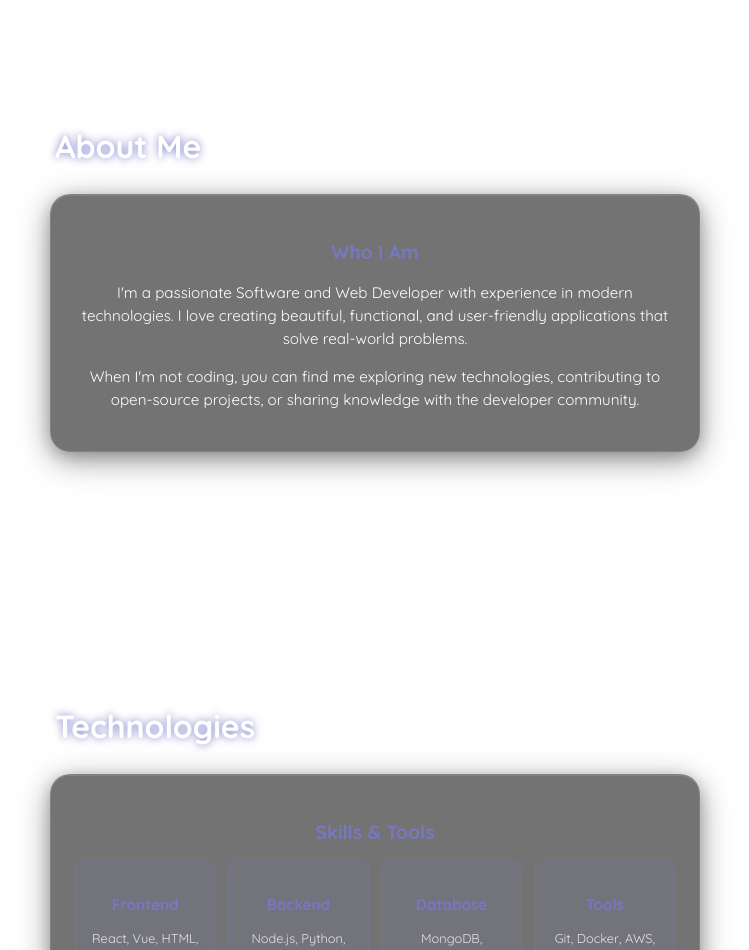
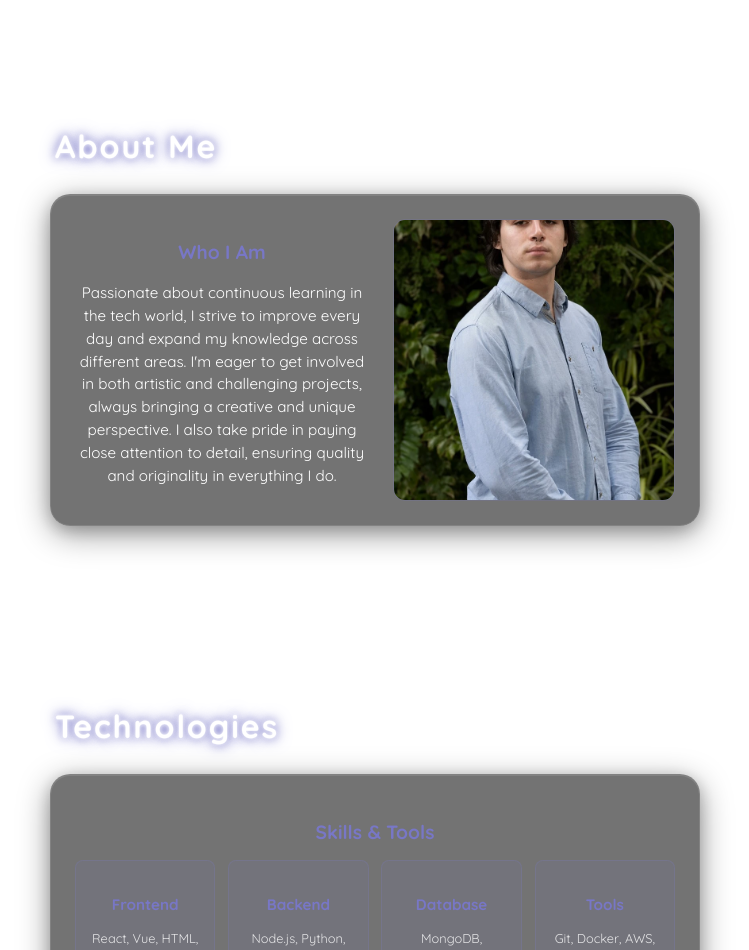
Before and after one commit to nyacho04/NaniPortfolio, a React (Vite) app in the folder portfoliopage/: page / in a window 1280 px wide. Shown: the part 1620-2570 px from the top of the page, without its empty margins (265-1014 px from the left). Built offline with nearby package versions, Linux system fonts and the light colour scheme.

Commit message:
about me updated

```diff
--- a/portfoliopage/src/App.css
+++ b/portfoliopage/src/App.css
@@ -228,15 +228,22 @@ body {
 
 .section-title {
   font-size: 2rem;
-  font-weight: 700;
+  font-weight: 900;
   margin-bottom: 1rem;
   margin-left: -40px;
-  text-shadow: 0 0 8px #7877c6, 0 0 16px #fff;
+  text-shadow:
+    0 0 4px #fff,
+    0 0 8px #7877c6,
+    0 0 16px #7877c6,
+    0 0 2px #fff;
+  -webkit-text-stroke: 0.5px rgba(255, 255, 255, 0.3);
   align-self: center;
   font-family: 'Quicksand', system-ui, Avenir, Helvetica, Arial, sans-serif;
   width: 100%;
   max-width: 600px;
   text-align: left;
+  color: #fff;
+  letter-spacing: 2px;
 }
 
 .glassmorphism-panel {
@@ -262,6 +269,14 @@ body {
     0 12px 40px 0 rgba(0, 0, 0, 0.5),
     0 6px 20px 0 rgba(0, 0, 0, 0.3),
     inset 0 1px 0 rgba(255, 255, 255, 0.15);
+}
+
+.about-panel:hover {
+  background: rgba(23, 23, 23, 0.6);
+  box-shadow:
+    0 8px 32px 0 rgba(0, 0, 0, 0.4),
+    0 4px 16px 0 rgba(0, 0, 0, 0.2),
+    inset 0 1px 0 rgba(255, 255, 255, 0.1);
 }
 
 .hero {
--- a/portfoliopage/src/App.jsx
+++ b/portfoliopage/src/App.jsx
@@ -82,16 +82,26 @@ function App() {
       </section>
       <section id="about" className="section">
         <div className="section-title">About Me</div>
-        <div className="glassmorphism-panel">
-          <h3 style={{ color: '#7877c6', marginBottom: '0.8rem', fontFamily: 'Quicksand', fontSize: '1.2rem' }}>Who I Am</h3>
-          <p style={{ lineHeight: '1.5', marginBottom: '0.8rem', fontSize: '0.95rem' }}>
-            I'm a passionate Software and Web Developer with experience in modern technologies.
-            I love creating beautiful, functional, and user-friendly applications that solve real-world problems.
-          </p>
-          <p style={{ lineHeight: '1.5', fontSize: '0.95rem' }}>
-            When I'm not coding, you can find me exploring new technologies, contributing to open-source projects,
-            or sharing knowledge with the developer community.
-          </p>
+        <div className="glassmorphism-panel about-panel">
+          <div style={{ display: 'flex', gap: '1.5rem', alignItems: 'flex-start' }}>
+            <div style={{ flex: 1 }}>
+              <h3 style={{ color: '#7877c6', marginBottom: '0.8rem', fontFamily: 'Quicksand', fontSize: '1.2rem' }}>Who I Am</h3>
+              <p style={{ lineHeight: '1.5', marginBottom: '0.8rem', fontSize: '0.95rem' }}>
+                Passionate about continuous learning in the tech world, I strive to improve every day and expand my knowledge across different areas. I'm eager to get involved in both artistic and challenging projects, always bringing a creative and unique perspective. I also take pride in paying close attention to detail, ensuring quality and originality in everything I do.
+              </p>
+            </div>
+            <img
+              src="/portfolio-1.webp"
+              alt="Nacho Devita"
+              style={{
+                width: '280px',
+                height: '280px',
+                borderRadius: '12px',
+                border: '1px solid rgba(120, 119, 198, 0.2)',
+                objectFit: 'cover'
+              }}
+            />
+          </div>
         </div>
       </section>
       <section id="tech" className="section">
```
Also changed, not shown: portfoliopage/public/portfolio-1.webp (added), portfoliopage/public/portfolio-2.webp (added).
